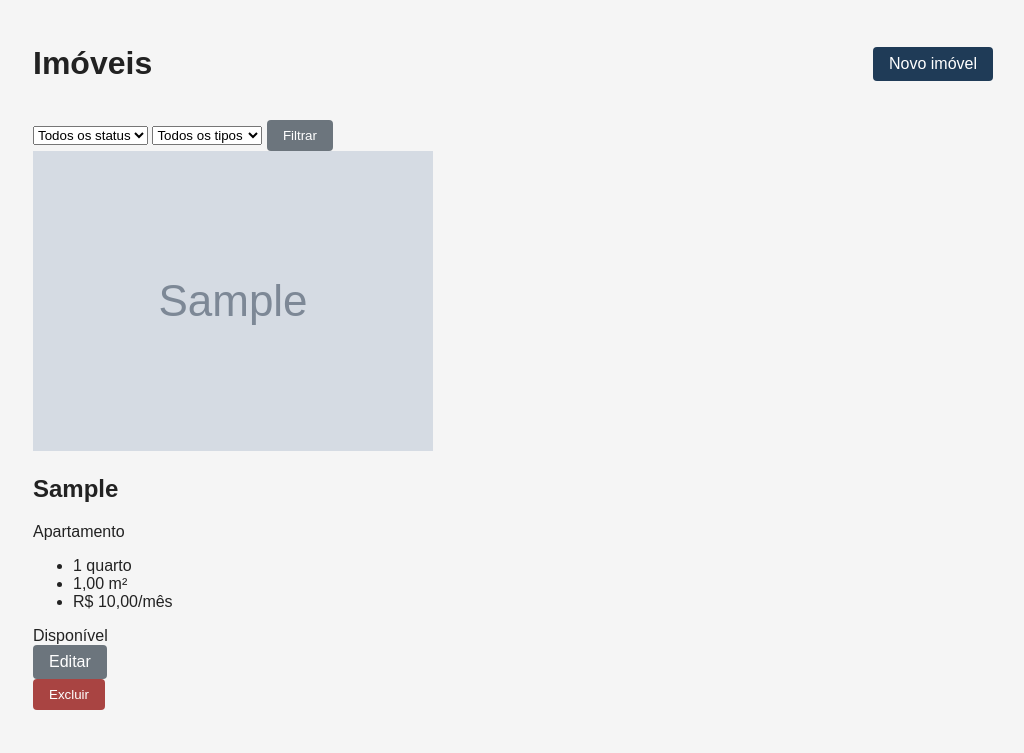
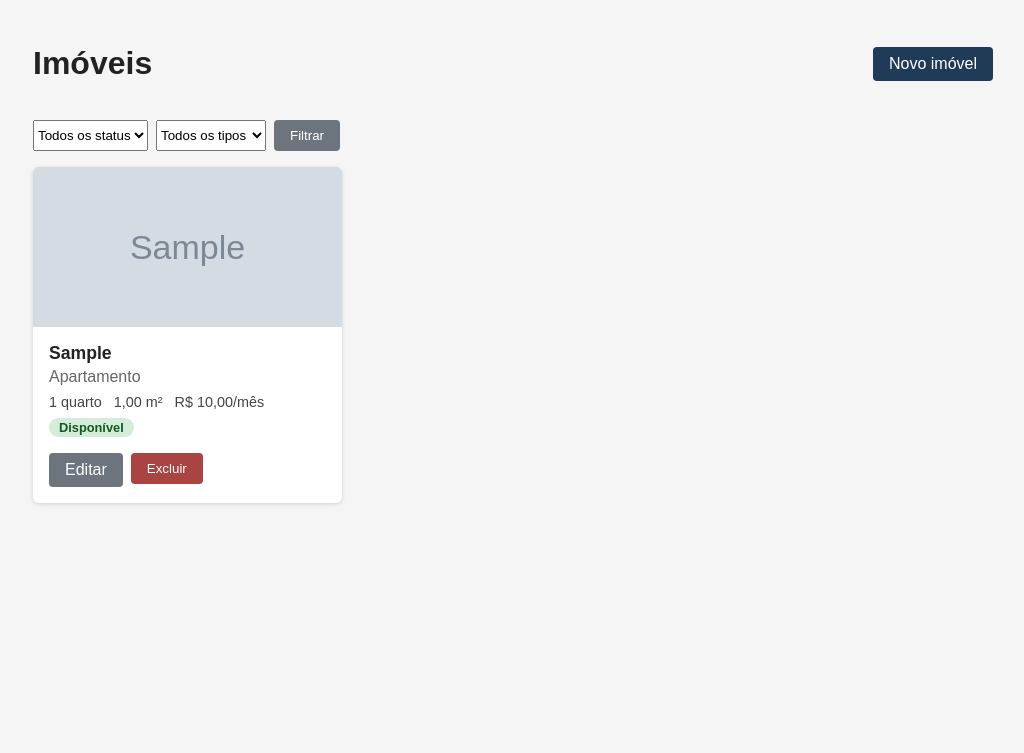
Before and after one commit to crys-k/ProjetoFinal-FULLSTACK, a Django app: page /imoveis/ in a window 1280 px wide. Shown: the part 47-800 px from the top of the page, without its empty margins (127-1151 px from the left). Run offline with Django 5.2, Linux system fonts and the light colour scheme; a user stored in the database is signed in; tables that the repository leaves empty hold one stand-in row (values such as "Sample post"); grey boxes marked "Sample" are stand-in pictures.

Commit message:
feat: styles de card e grade de imoveis

```diff
--- a/imobiliaria/static/imobiliaria/css/style.css
+++ b/imobiliaria/static/imobiliaria/css/style.css
@@ -224,3 +224,90 @@ body {
 .formulario ul li {
     margin-bottom: 2px;
 }
+
+.imoveis-grade {
+    display: grid;
+    grid-template-columns: repeat(auto-fill, minmax(260px, 1fr));
+    gap: 16px;
+}
+
+.imovel-card {
+    background-color: #fff;
+    border-radius: 6px;
+    box-shadow: 0 1px 4px rgba(0, 0, 0, 0.15);
+    overflow: hidden;
+    display: flex;
+    flex-direction: column;
+}
+
+.imovel-card__foto {
+    width: 100%;
+    height: 160px;
+    object-fit: cover;
+    background-color: #e0e0e0;
+}
+
+.imovel-card__corpo {
+    padding: 16px;
+    flex: 1;
+}
+
+.imovel-card__endereco {
+    margin: 0 0 4px;
+    font-size: 1.1rem;
+}
+
+.imovel-card__tipo {
+    margin: 0 0 8px;
+    color: #666;
+}
+
+.imovel-card__caracteristicas {
+    list-style: none;
+    margin: 0 0 8px;
+    padding: 0;
+    display: flex;
+    gap: 12px;
+    font-size: 0.9rem;
+    color: #444;
+}
+
+.imovel-card__status {
+    display: inline-block;
+    padding: 2px 10px;
+    border-radius: 12px;
+    font-size: 0.8rem;
+    font-weight: bold;
+}
+
+.imovel-card__status--disponivel {
+    background-color: #d4edda;
+    color: #155724;
+}
+
+.imovel-card__status--alugado {
+    background-color: #d1ecf1;
+    color: #0c5460;
+}
+
+.imovel-card__status--indisponivel {
+    background-color: #f8d7da;
+    color: #721c24;
+}
+
+.imovel-card__acoes {
+    display: flex;
+    gap: 8px;
+    padding: 0 16px 16px;
+}
+
+.imovel-card__form-acao {
+    margin: 0;
+    display: inline;
+}
+
+.filtro-imoveis {
+    display: flex;
+    gap: 8px;
+    margin-bottom: 16px;
+}
```
